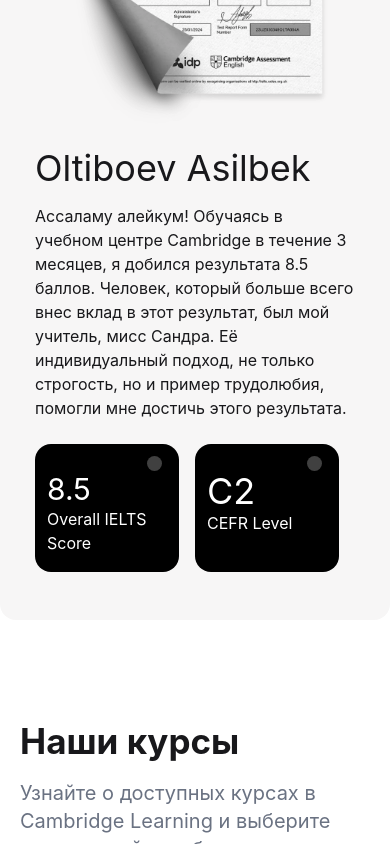
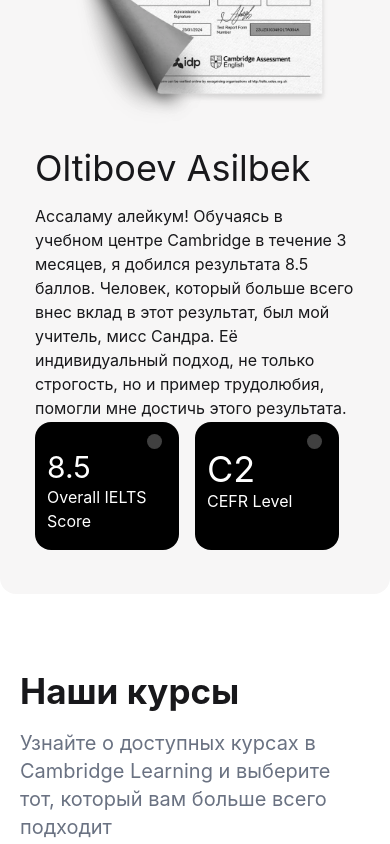
Before and after one commit to noname121222/Cambridge.veb-site, a React (Vite) app: page / in a window 390 px wide. Shown: the part 7894-8738 px from the top of the page. Built offline with nearby package versions, Linux system fonts and the light colour scheme.

Commit message:
Cambridge level up 7

```diff
--- a/src/App.css
+++ b/src/App.css
@@ -180,7 +180,7 @@
 
   }
   .menu{
-    width: 100%;
+    width: 70%;
     height: 100%;
     margin: 0px 0px;
     padding: 0px 20px;
--- a/src/components/Students.jsx
+++ b/src/components/Students.jsx
@@ -31,7 +31,7 @@ const Students = () => {
                 Сандра. Её индивидуальный подход, не только строгость, но и
                 пример трудолюбия, помогли мне достичь этого результата.
               </p>
-              <div className=" flex items-center gap-4 my-6">
+              <div className="students-box1 flex items-center gap-4 my-6">
                 <div className="students-box2 bg-black w-36 h-32 px-3 py-3 rounded-2xl ">
                   <div className="students-gradient"></div>
                   <p className="text-white text-3xl">8.5</p>
@@ -86,7 +86,7 @@ const Students = () => {
                 очевидно.Его хорошо спланированные уроки, направленные
                 непосредственно на требования IELTS.
               </p>
-              <div className="  flex items-center gap-4 my-6">
+              <div className="students-box1  flex items-center gap-4 my-6">
                 <div className="students-box2 bg-orange-500 w-36 h-32 px-3 py-3 rounded-2xl ">
                 <div className="students-gradient"></div>
                   <p className="text-white text-4xl">8.0</p>
@@ -114,7 +114,7 @@ const Students = () => {
                 Сардору за их усилия и помощь в нашем обучении. Также благодарю
                 Cambridge за создание отличных условий для обучения.
               </p>
-              <div className="flex items-center gap-4 my-6">
+              <div className="students-box1 flex items-center gap-4 my-6">
                 <div className="students-box2 bg-amber-500 w-36 h-32 px-3 py-3 rounded-2xl ">
                 <div className="students-gradient"></div>
                   <p className="text-white text-4xl">8.0</p>
@@ -142,7 +142,7 @@ const Students = () => {
                 поддержка, ресурсы и руководство сыграли решающую роль в моей
                 подготовке и успехе.
               </p>
-              <div className="flex items-center gap-4 my-6">
+              <div className="students-box1 flex items-center gap-4 my-6">
                 <div className="students-box2 bg-lime-500 w-36 h-32 px-3 py-3 rounded-2xl ">
                 <div className="students-gradient"></div>
                   <p className="text-white text-4xl">8.0</p>
@@ -170,7 +170,7 @@ const Students = () => {
                 заинтересовать их не только к английскому языку, но и к другими
                 областям.
               </p>
-              <div className="flex items-center gap-4 my-6">
+              <div className="students-box1 flex items-center gap-4 my-6">
                 <div className="students-box2 bg-red-500 w-36 h-32 px-3 py-3 rounded-2xl ">
                 <div className="students-gradient"></div>
                   <p className="text-white text-4xl">8.0</p>
--- a/src/components/style.css
+++ b/src/components/style.css
@@ -843,12 +843,20 @@
     width: 100%;
   }
   .students-box {
-    height: 100%;
+    height: 830px;
     width: 350px;
     display: flex;
     flex-direction: column;
     align-items: center;
-}
+    position: relative;
+
+}
+.students-box1{
+  position: absolute;
+  bottom: 20px;
+
+}
+
 
   .lessons-container {
     display: none;
@@ -1756,8 +1764,7 @@
     width: 100%;
     box-shadow: none;
   }
-  .students-box1 {
-  }
+
 
   .lessons-container2 {
     display: none;
```
